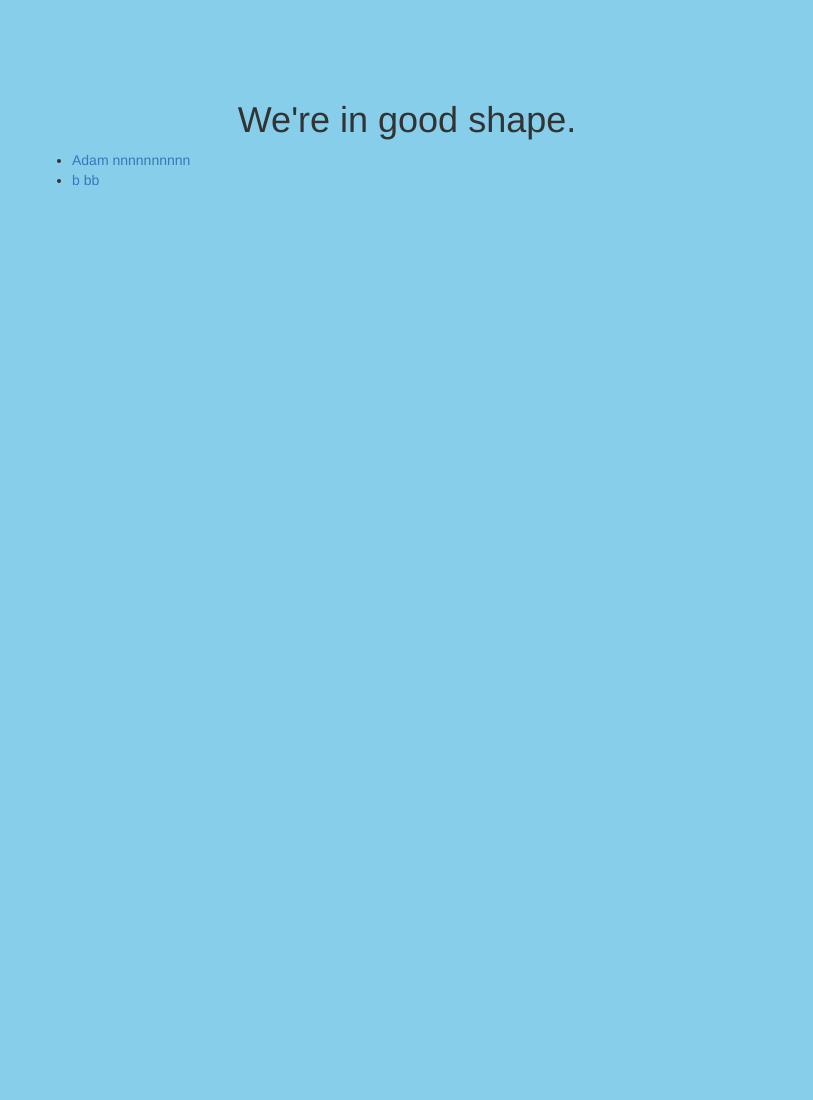
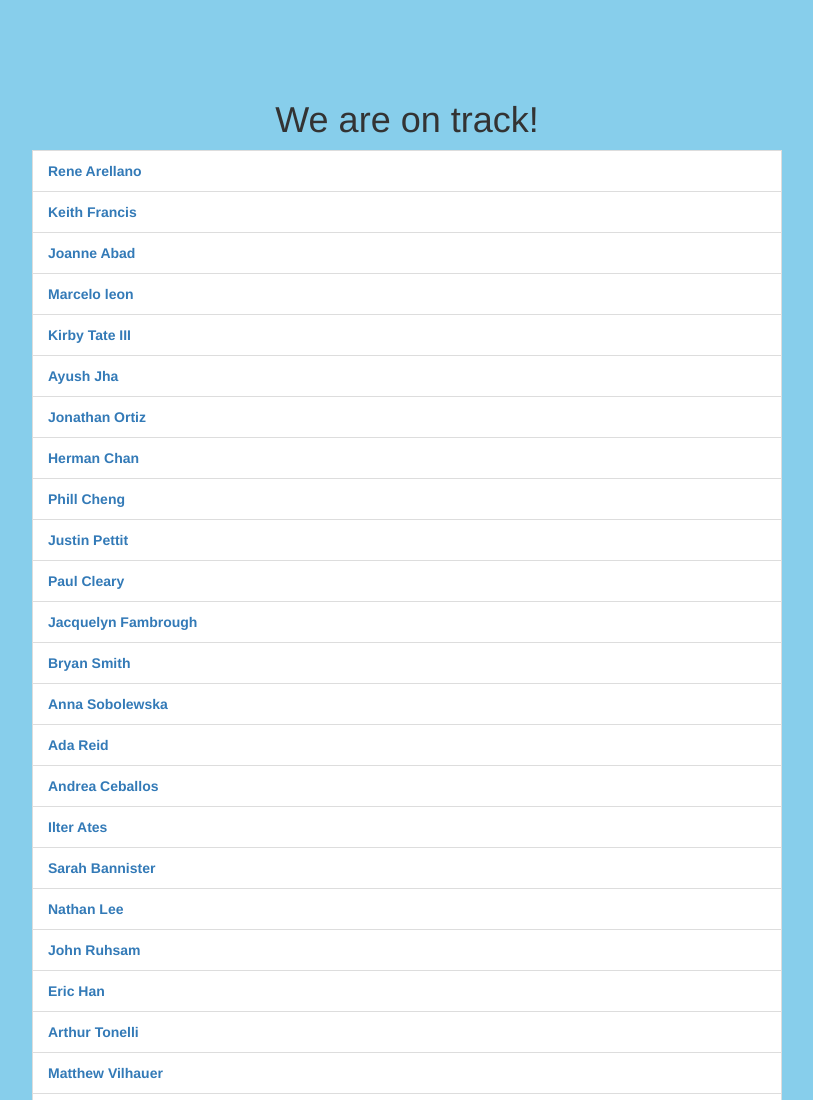
Before and after one commit to sf-wdi-29/handlebars, a plain HTML site: page index.html in a window 1280 px wide. Shown: the top 1100 px of the page, without its empty margins (233-1046 px from the left). Before the commit the page ends 800 px from the top, so only its background shows below. Drawn offline with nearby package versions, Linux system fonts and the light colour scheme.

Commit message:
handlebars version

```diff
--- a/index.html
+++ b/index.html
@@ -7,12 +7,14 @@
     <title>Blank</title>
 
     <!-- STYLESHEETS -->
-    <link rel="stylesheet" href="https://maxcdn.bootstrapcdn.com/bootstrap/3.3.5/css/bootstrap.min.css">
+    <link rel="stylesheet" href="https://maxcdn.bootstrapcdn.com/bootstrap/3.3.6/css/bootstrap.min.css">
     <link rel="stylesheet" href="css/style.css">
 
     <!-- VENDOR SCRIPTS -->
-    <script src="https://ajax.googleapis.com/ajax/libs/jquery/1.11.3/jquery.min.js"></script>
-    <script src="https://maxcdn.bootstrapcdn.com/bootstrap/3.3.5/js/bootstrap.min.js"></script>
+    <!-- jquery -->
+    <script type="text/javascript" src="http://code.jquery.com/jquery-2.2.2.min.js"></script>
+    <!-- handlebars -->
+    <script type="text/javascript" src="https://cdnjs.cloudflare.com/ajax/libs/handlebars.js/4.0.5/handlebars.min.js"></script>
 
     <!-- APPLICATION SCRIPTS -->
     <script src="js/app.js"></script>
@@ -21,8 +23,18 @@
     <div class="container">
       <div class="row">
         <div class="col-md-8 col-md-offset-2">
-          <h1>We're in good shape.</h1>
-          <ul class="student-list">
+
+          <h1>We are on track!</h1>
+
+          <ul id="students-list" class="list-group">
+            <!-- handlebars template for inside of students list -->
+            <script id="student-li-template" type="text/x-handlebars-template">
+              {{#each students}}
+                <li class="list-group-item">
+                  <a href="{{github_username}}"><strong>{{first_name}} {{last_name}}</strong></a>
+                </li>
+              {{/each}}
+            </script>
           </ul>
         </div>
       </div>
--- a/js/app.js
+++ b/js/app.js
@@ -2,67 +2,307 @@ console.log('Sanity Check: JS is working!');
 
 $(document).ready(function(){
 
-  // code in here
-  // log name of course
-  console.log(course.name);
+  // select a template script, and pull out the handlebars and html inside it
+  var source = $('#student-li-template').html();
+  console.log(source);
 
-  // log whole list of students
-  console.log(course.students);
+  // compile the handlebars template
+  var template = Handlebars.compile(source);
 
-  // log all of first student's information
-  console.log(course.students[0]);
+  // use the template function from handlebars to create an HTML string
+  // the template function takes in an object where:
+    // each key is a variable the html template expects
+    // each key's value is the data we want that variable to have
+  var studentHtml27 = template({ students: data27.students });
 
-  // log first student's id
-  console.log(course.students[0].id);
+  var studentHtml28 = template({ students: data28.students });
 
-  // log first student's full name
-  console.log(course.students[0].firstName +
-  	' ' + course.students[0].lastName);
-
-  // log number of students in class
-  console.log(course.students.length);
-
-  // log a list of GitHub usernames
-   course.students.forEach(function logGitHubName(student){
-  	console.log(student.gitHub);
-  });
-
-    // build a GitHub link from a single student's information
-	function buildGitHubLink(singleStudent){
-		return '<li><a href="' + singleStudent.gitHub +
-			'">' + singleStudent.firstName + ' ' +
-			singleStudent.lastName + '</a></li>';
-	}
-
-	// add github links to the page for all students
-	function renderGitHubLinks(allStudents){
-		allStudents.forEach(function addStudentToPage(student){
-			var gitHubLink = buildGitHubLink(student);
-			$studentList.append(gitHubLink);
-		});
-
-		// one line bonus version:
-		// $studentList.append(allStudents.map(buildGitHubLink).join(''));
-	}
-
-
-  var $studentList = $('.student-list');
-  renderGitHubLinks(course['students']);
+  // append html to the view
+  $("#students-list").append(studentHtml27);
+  $("#students-list").append(studentHtml28);
 
 });
 
-var course = {
+var data27 = {
+  school: "General Assembly",
+  cohort: 27,
+  room: 1,
+  github_schedule: "https://github.com/sf-wdi-27-28/schedule-27",
+  students:[
+    {
+      first_name: 'Rene',
+      last_name: 'Arellano',
+      github_username: 'relative-rene'
+    },
+    {
+      first_name: 'Keith',
+      last_name: 'Francis',
+      github_username: 'kjfrancis'
+    },
+    {
+      first_name: 'Joanne',
+      last_name: 'Abad',
+      github_username: 'Jabad28'
+    },
+     {
+      first_name: 'Marcelo',
+      last_name: 'leon',
+      github_username: 'Mel195'
+    },
+    {
+      first_name: 'Kirby',
+      last_name: 'Tate III',
+      github_username: 'shindomino' //When's Marvel?
+    },
+    {
+      first_name: 'Ayush',
+      last_name: 'Jha',
+      github_username: 'ayush'
+    },
+    {
+      first_name: 'Jonathan',
+      last_name: 'Ortiz',
+      github_username: 'jortiz31'
+    },
+    {
+      first_name: 'Herman',
+      last_name: 'Chan',
+      github_username: 'hermchan'
+    },
+    {
+      first_name: "Phill",
+      last_name: "Cheng",
+      github_username: "PJC-1"
+    },
+    {
+      first_name: "Justin",
+      last_name: "Pettit",
+      github_username: "ahza64",
+      role: "Master of code destruction"
+    },
+    {
+      first_name: 'Paul',
+      last_name: 'Cleary',
+      git_username: 'Two-Watch-Boy'
+    },
+    {
+      first_name: "Jacquelyn",
+      last_name: "Fambrough",
+      github_username: "jacquelynfambrough"
+    },
+    {
+      first_name: "Bryan",
+      last_name: "Smith",
+      github_username: "smicl11"
+    },
+    {
+      first_name: 'Anna',
+      last_name: 'Sobolewska',
+      github_username: 'sobolewskaanna'
+    },
+    {
+      first_name: "Ada",
+      last_name: "Reid",
+      github_username: "adamrobertreid"
+    },
+    {
+      first_name: "Andrea",
+      last_name: "Ceballos",
+      githubewre_username: "andreaainara10"
+    },
+    {
+      first_name: "Ilter",
+      last_name: "Ates",
+      git_username: 'ilterates',
+      personality: "sassy"
+    },
+    {
+      first_name: "Sarah",
+      last_name: "Bannister",
+      github_username: "Srhbnnstr"
+    },
+    {
+      first_name: 'Nathan',
+      last_name: 'Lee',
+      github_username: 'timesize'
+    },
+    {
+      first_name: 'John',
+      last_name: 'Ruhsam',
+      github_username: 'ruhsam'
+    },
+    {
+      first_name: "Eric",
+      last_name: "Han",
+      github_username: "scoobaroo"
+    },
+    {
+      first_name: 'Arthur',
+      last_name: 'Tonelli',
+      github_username: 'altonelli'
+   }
+  ],
+  instructors: [
+    {
+      last_name: "Fauver",
+      first_name: "Cory",
+      github_username: "cofauver"
+    },
+    {
+      last_name: "Gaff",
+      first_name: "Travis",
+      github_username: "tgaff",
+      car: {
+        make: 'kia',
+        model: 'cilantro',
+        year: 2019
+      }
+    },
+    {
+      last_name: "Veenstra",
+      first_name: "Brianna",
+      github_username: "bgveenstra"
+    },
+    {
+      role: "DiR",
+      first_name: "Wilbot",
+      last_name: "Cauthen",
+      github_username: "willcauthen"
+    }
+  ]
+};
+
+var data28 = {
+  school: "General Assembly",
   name: "Web Development Immersive",
+  cohort: 28,
+  room: 2,
+  github_schedule: "https://github.com/sf-wdi-27-28/schedule-28",
+  instructors: [
+    "Juliana Lopker",
+    "Nathan Allen",
+    "Justin Castilla"
+  ],
   students: [
     {
-			firstName: "Adam",
-			lastName: "nnnnnnnnnn",
-			gitHub: "annnnnnńn"
+      id: 0,
+      last_name: "Vilhauer",
+      first_name: "Matthew",
+      github_username: "matthewvilhauer"
     },
     {
-			firstName: "b",
-			lastName: "bb",
-			gitHub: "bbbbbb"
+      id: 1,
+      last_name: "Beck",
+      first_name: "Adam",
+      github_username: "mradambeck"
+    },
+    {
+      id: 2,
+      last_name: "Brown",
+      first_name: "Ameer",
+      github_username: "ameer-brown"
+    },
+    {
+      id: 3,
+      last_name: "Kliger",
+      first_name: "Bob",
+      github_username: "bkliger"
+    },
+    {
+      id: 4,
+      last_name: "Moses",
+      first_name: "Emily",
+      github_username:"eamoses"
+    },
+    {
+      id: 5,
+      last_name: "Zuniga",
+      first_name: "Franklin",
+      github_username: "Franklinz23"
+    },
+    {
+      id: 6,
+      last_name: "Lam",
+      first_name: "Christine",
+      github_username: "lamchristine"
+    },
+    {
+      id: 7,
+      last_name: "Tam",
+      first_name: "Justin",
+      github_username: "jtam11"
+    },
+    {
+      id: 8,
+      last_name: "Quach",
+      first_name:  "Lotus",
+      github_username: "lsquach"
+    },
+    {
+      id: 9,
+      last_name: "Carlson",
+      first_name: "Melissa",
+      github_username: "melicarls"
+    },
+    {
+      id: 10,
+      last_name: "Silverberg",
+      first_name: "Michael",
+      github_username: "mbd-s"
+    },
+    {
+      id: 11,
+      last_name: "Sharif",
+      first_name: "Morgan",
+      github_username: "morgansharif"
+    },
+    {
+      id: 12,
+      last_name: "Huang",
+      first_name: "Samuel",
+      github_username: "samuel1008"
+    },
+    {
+      id: 13,
+      last_name: "Madrid",
+      first_name: "Scott",
+      github_username:"samadrid92"
+    },
+    {
+      id: 14,
+      last_name: "Van Ho",
+      first_name: "Sean",
+      github_username: "seanvsville"
+    },
+    {
+      id: 15,
+      last_name: "Tekanyo",
+      first_name: "Jim",
+      github_username: "jimhantrix"
+    },
+    {
+      id: 16,
+      last_name: "Vaisler",
+      first_name: "Hila",
+      github_username: "hilava"
+    },
+    {
+      id: 17,
+      last_name: "Schwab",
+      first_name: "Anna",
+      github_username: "cloverharvest"
+    },
+    {
+      id: 18,
+      last_name: "Kitagawa",
+      first_name: "Chiyuki",
+      github_username: "chyktgw"
+    },
+    {
+      id: 19,
+      last_name: "Villagran",
+      first_name: "Adriana",
+      github_username: "AdrianaVillagran"
     }
   ]
-}
+};
```
Lines whose indentation alone changed are shown as unchanged.
